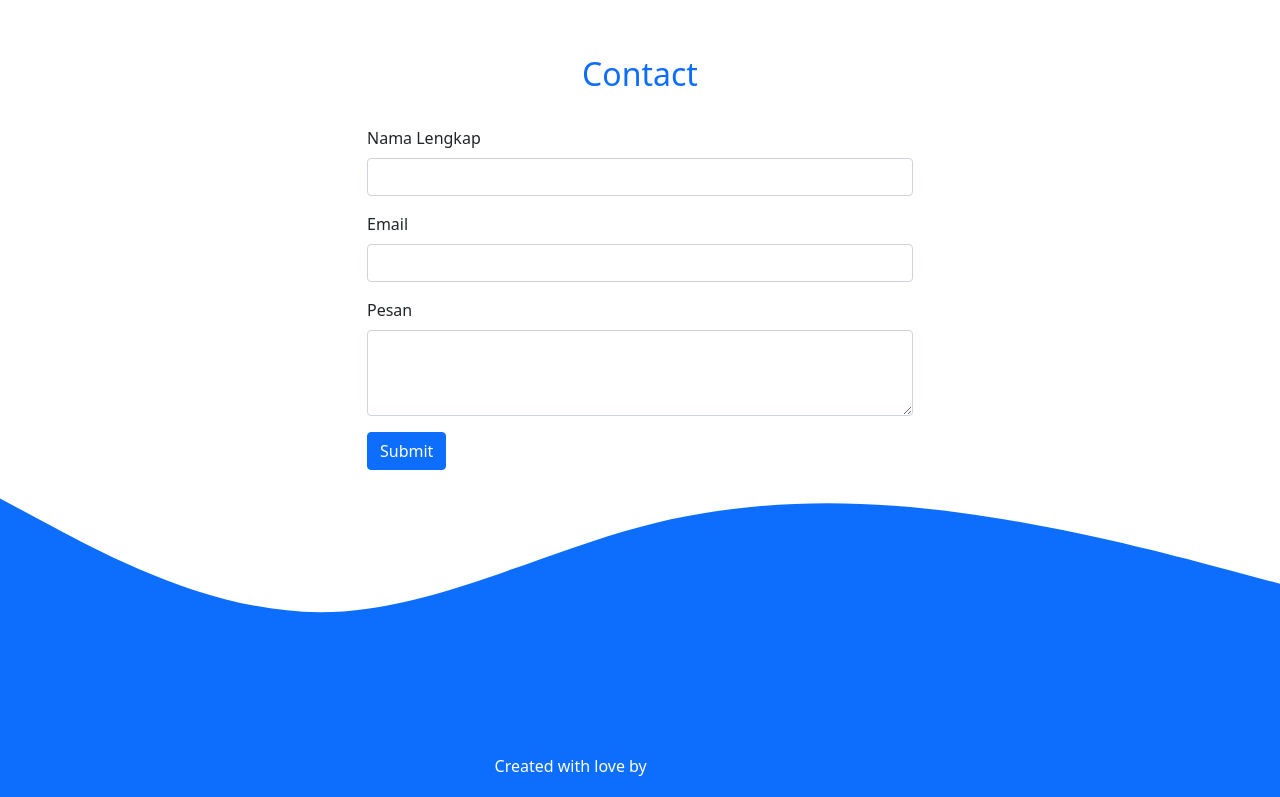
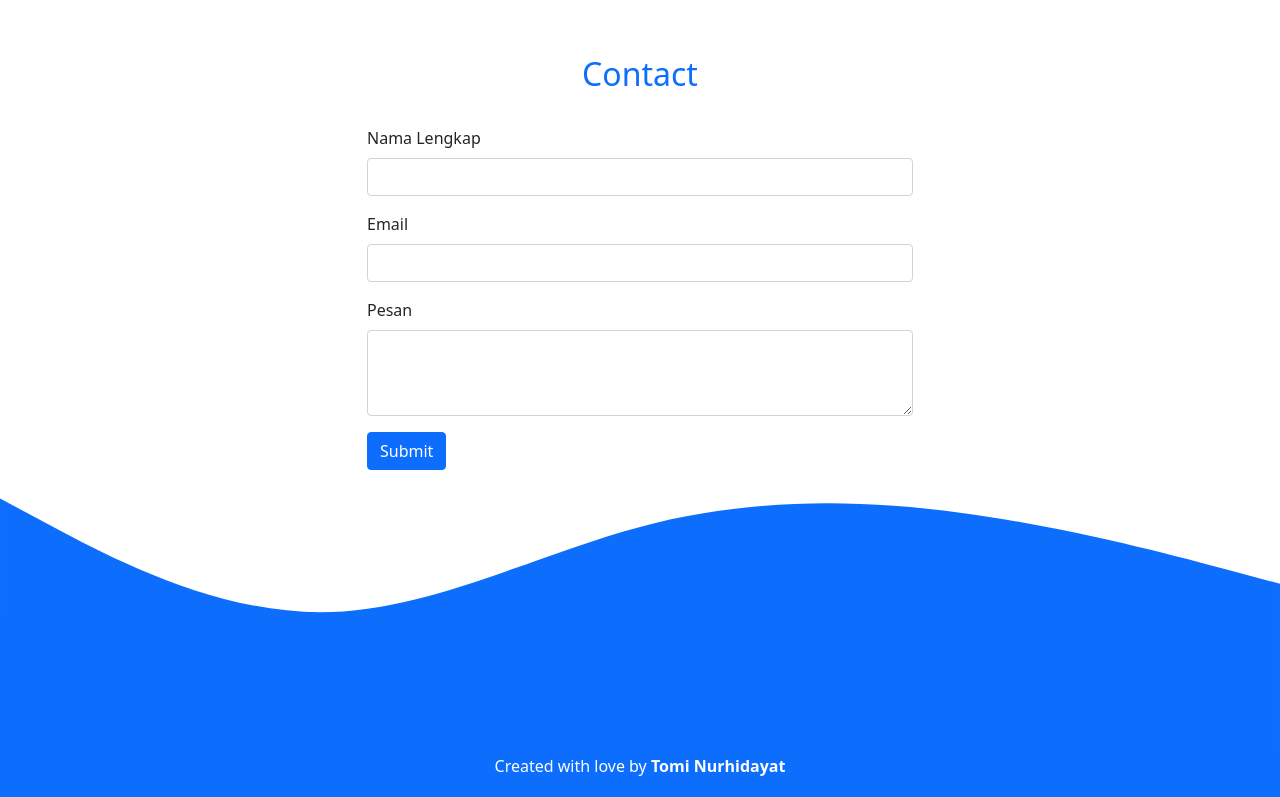
Before and after one commit to tominh/tominh.github.io, a plain HTML site: page index.html in a window 1280 px wide. Shown: the part 2625-3422 px from the top of the page. Drawn offline with nearby package versions, Linux system fonts and the light colour scheme.

Commit message:
1. mengubah color link footer menjadi putih melalui css custom, 2. mengubah text-decoration pada tag a menjadi none, 3. mengubah warna link saat dihover menjadi berwarna orange

```diff
--- a/style.css
+++ b/style.css
@@ -13,3 +13,15 @@ footer {
 #contact {
   padding-top: 5rem;
 }
+
+footer a {
+  color: #fff;
+}
+
+a {
+  text-decoration: none;
+}
+
+a:hover {
+  color: orange;
+}
```
